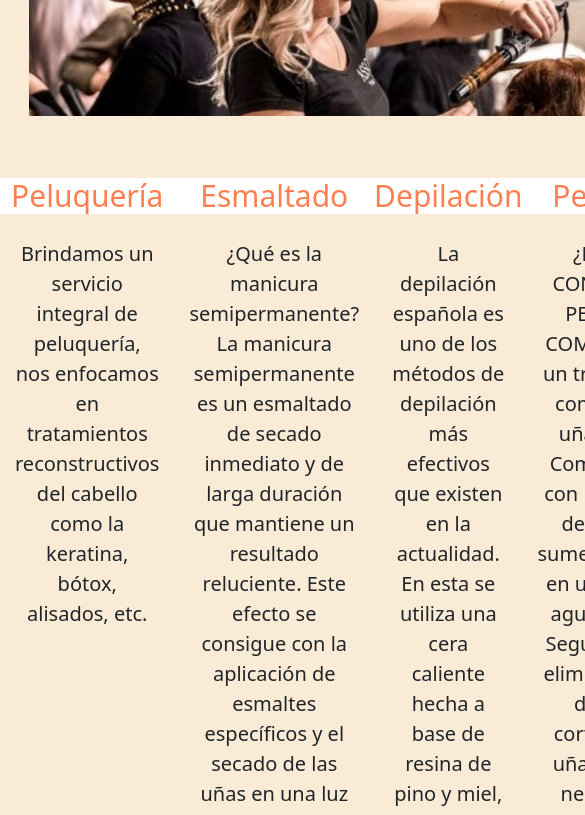
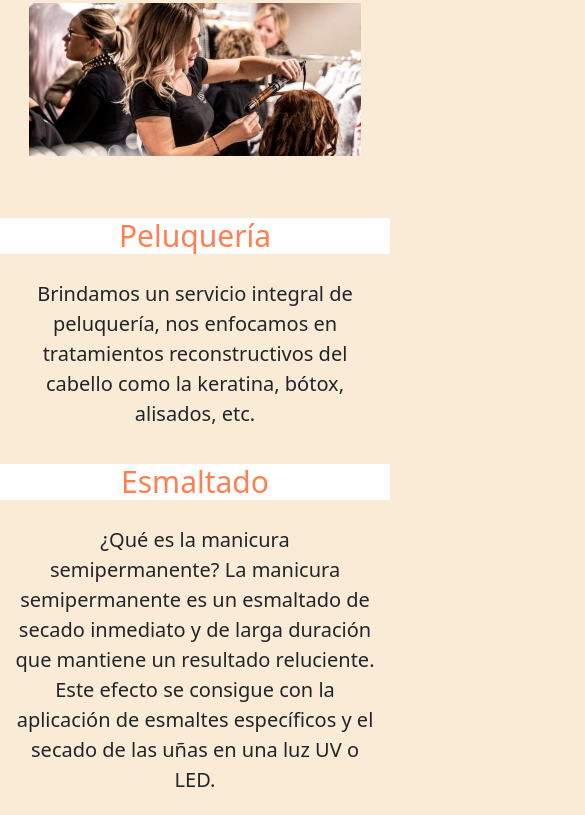
Before and after one commit to fiorela-gonnet/Proyecto-Coder, a website: page pages/servicios.html in a window 390 px wide. Shown: the part 938-1753 px from the top of the page, 585 px wide, since content can reach past the window. Drawn offline with Linux system fonts and the light colour scheme.

Commit message:
proyecto finalizado

```diff
--- a/scss/_componentes.scss
+++ b/scss/_componentes.scss
@@ -271,7 +271,7 @@ body {
 }
 
 @media screen and (max-width: 1100px) {
-    .container-edp {
+    .container-servicios{
         flex-wrap: wrap;
     }
 
```
Also changed, not shown: css/styles.css.
